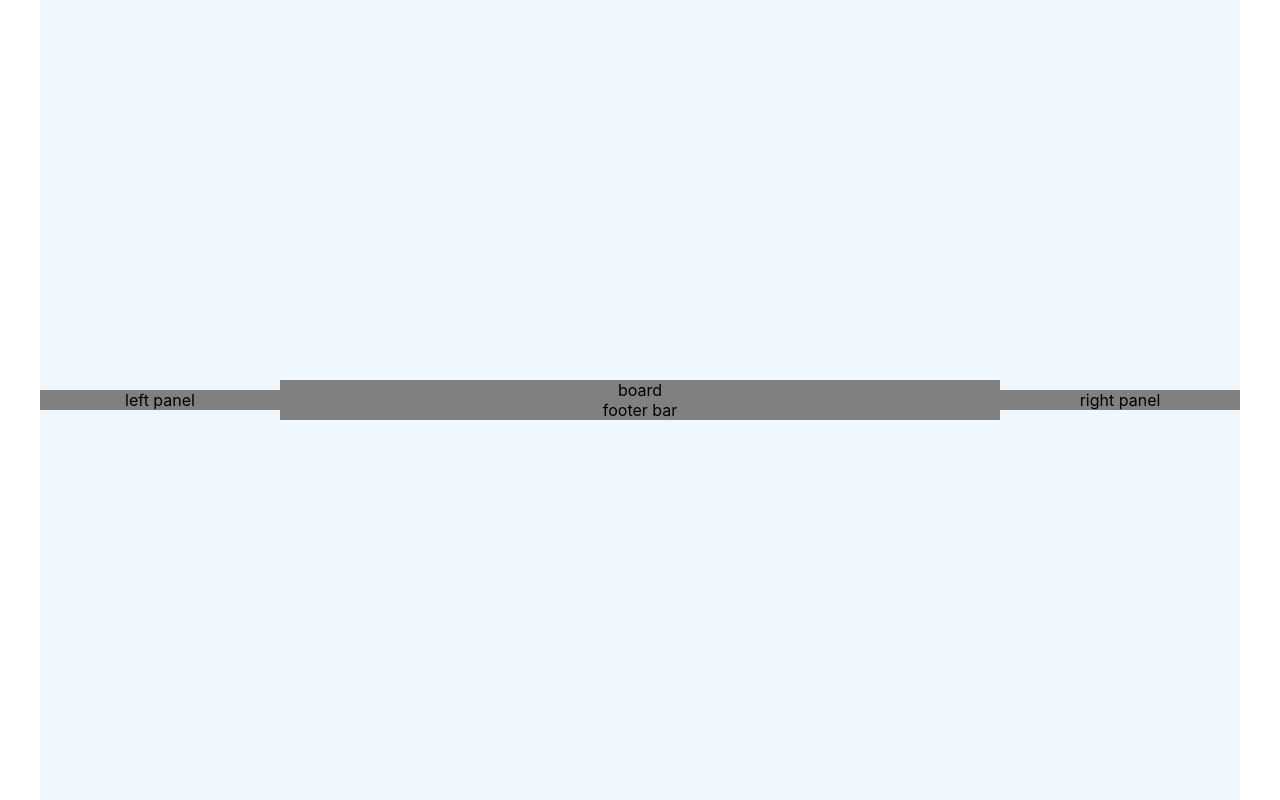
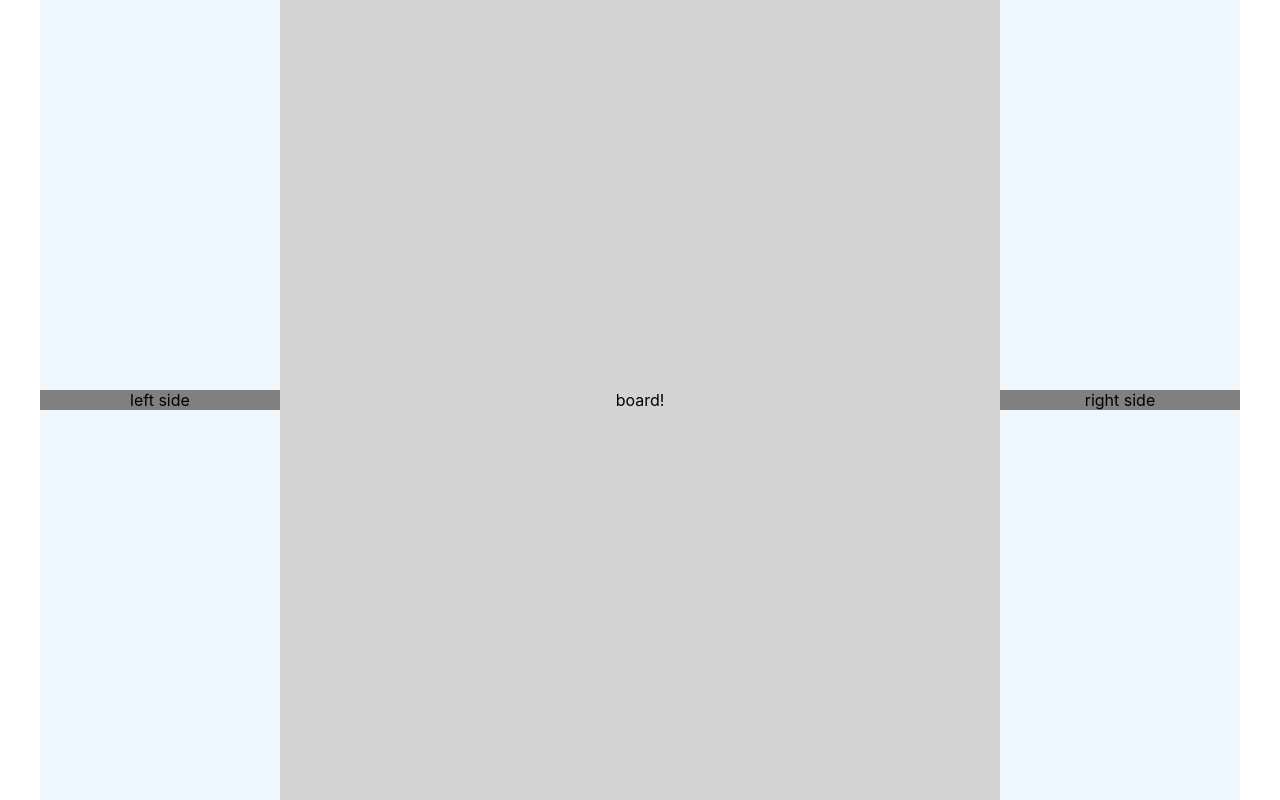
Before and after one commit to WhoSpeaks4Earth/cards, a React (Create React App) app: page / in a window 1280 px wide. Built offline with nearby package versions, Linux system fonts and the light colour scheme.

Commit message:
main layout components

```diff
--- a/src/App.tsx
+++ b/src/App.tsx
@@ -1,20 +1,29 @@
 
 
-import { Layout } from './components/Layout';
+import { Board } from './components/board/Board';
+import { Layout } from './components/layout/Layout';
+import { MainContent } from './components/layout/MainContent';
+import { SidePanel } from './components/layout/SidePanel';
 
 
 
 function App() {
 
   return (
-    <>
       <Layout>
-        <div>left panel</div>
-        <div>board</div>
-        <div>right panel</div>
-        <div>footer bar</div>
+        <SidePanel>
+          left side
+        </SidePanel>
+
+        <MainContent>
+          <Board />
+        </MainContent>
+
+
+        <SidePanel>
+          right side
+        </SidePanel>
       </Layout>
-    </>
   );
 }
 
--- /dev/null
+++ b/src/components/board/Board.tsx
@@ -0,0 +1,9 @@
+
+const board = [[null, null, null], [null, null, null], [null, null, null]];
+
+export const Board = () => {
+
+    return (
+        <div> board!</div>
+    )
+}
--- a/src/components/Layout.tsx
+++ b/src/components/layout/Layout.tsx
@@ -4,7 +4,7 @@ import './layout.css';
 
 export const Layout = (props: { children: ReactChild[] }) => {
 
-    const [leftSide, main, rightSide, bottom] = props.children;
+    const [leftSide, main, rightSide] = props.children;
 
     return (
         <div className="layout-container">
@@ -13,10 +13,11 @@ export const Layout = (props: { children: ReactChild[] }) => {
                     {leftSide}
                 </div>
                 <div className="main">
-                    <div>{main}</div>
-                    <div>{bottom}</div>
+                    {main}
                 </div>
-                <div>{rightSide}</div>
+                <div>
+                    {rightSide}
+                </div>
             </div>
         </div>
     )
--- /dev/null
+++ b/src/components/layout/MainContent.tsx
@@ -0,0 +1,11 @@
+import { ReactNode } from "react"
+
+
+export const MainContent = (props: {children: ReactNode}) => {
+
+    return (
+        <div className="main-content">
+            {props.children}
+        </div>
+    )
+}
--- /dev/null
+++ b/src/components/layout/SidePanel.tsx
@@ -0,0 +1,10 @@
+import { ReactNode } from "react"
+
+
+export const SidePanel = (props: { children: ReactNode }) => {
+
+
+    return (
+        <div className="side-panel">{props.children}</div>
+    )
+}
--- a/src/components/layout.css
+++ b/src/components/layout/layout.css
@@ -17,13 +17,22 @@
 
 .layout > div {
     flex: 1;
+}
+
+.layout > .main {
+    flex: 3;
+    display: flex;
+    justify-content: center;
+    align-items: center;
+    height: 100%;
+    background-color: lightgray;
+}
+
+
+.side-panel {
     display: flex;
     flex-direction: column;
     align-items: center;
     justify-content: center;
     background-color: gray;
 }
-
-.layout > .main {
-    flex: 3;
-}
```
